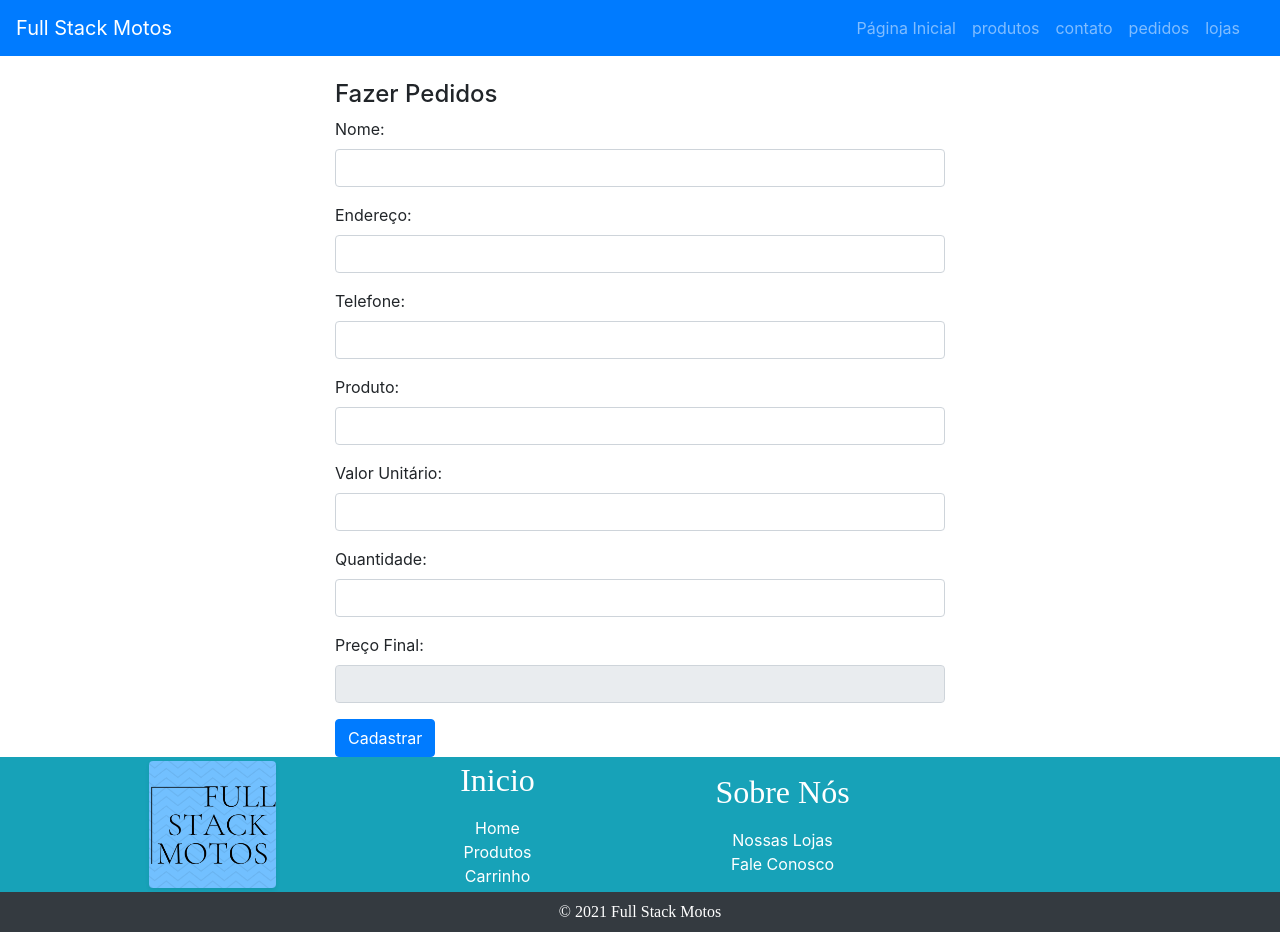
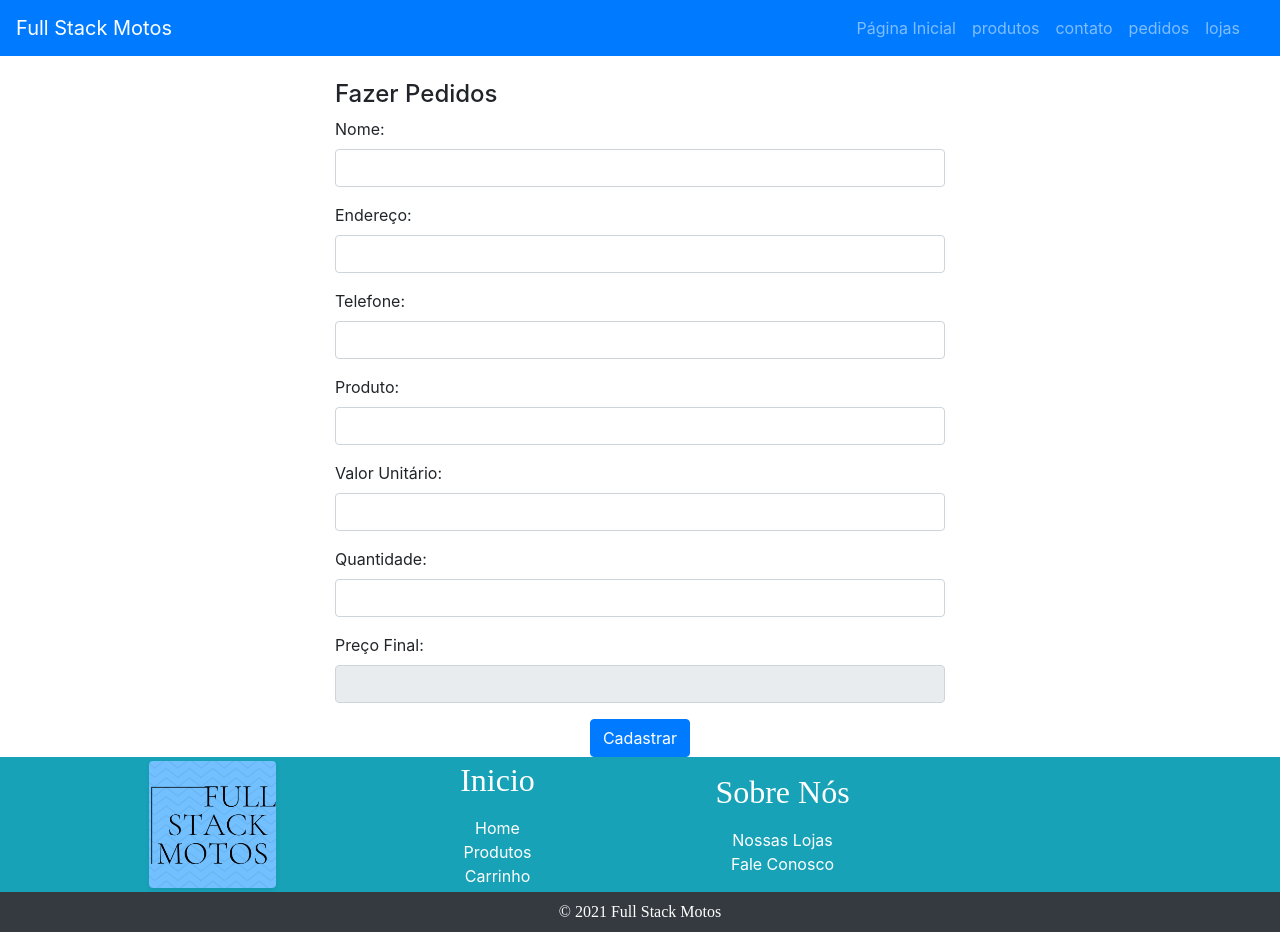
Before and after one commit to josiel5423926/projeto-react, a React (Create React App) app: page /Pedidos in a window 1280 px wide. Built offline with nearby package versions, Linux system fonts and the light colour scheme.

Commit message:
atualizar front

```diff
--- a/src/pages/Pedidos.js
+++ b/src/pages/Pedidos.js
@@ -36,13 +36,17 @@ export default function Pedidos() {
                     </Form.Group>
 
 
-                   { <Form.Group>
+                   <Form.Group>
                         <Form.Label>Preço Final:</Form.Label>
                         <Form.Control disabled type="text" name="valor_total" />
-                    </Form.Group> }
-                    <Button variant="primary"  type="submit">
-                        Cadastrar
-                    </Button>
+                    </Form.Group>
+
+                    <div className="text-center">
+                        <Button variant="primary" type="submit">
+                            Cadastrar
+                        </Button>
+                    </div>
+
                 </Form>
             </div>
 
```
